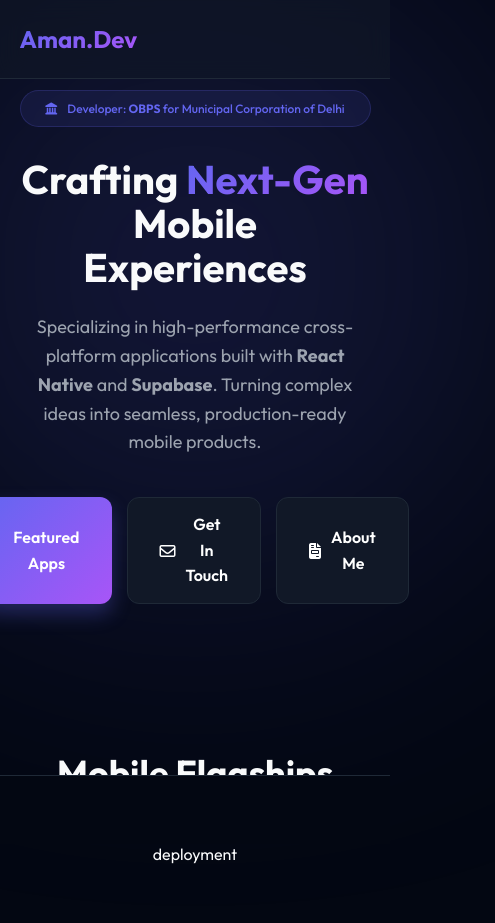
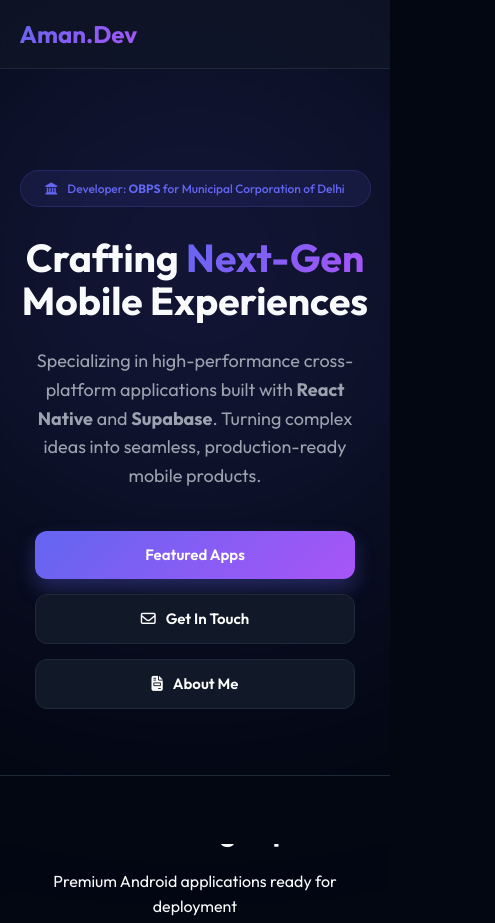
Before and after one commit to Aman7263/aman7263.github.io, a plain HTML site: page index.html in a window 390 px wide. Shown: the top 923 px of the page, 495 px wide, since content can reach past the window. Drawn offline with Linux system fonts and the light colour scheme.

Commit message:
Completed 1.5

```diff
--- a/index.html
+++ b/index.html
@@ -36,11 +36,21 @@
             font-family: 'Outfit', sans-serif;
         }
 
+        img {
+            max-width: 100%;
+            height: auto;
+        }
+
+        html, body {
+            overflow-x: hidden;
+            width: 100%;
+            position: relative;
+        }
+
         body {
             background-color: var(--bg);
             color: var(--text-main);
             line-height: 1.6;
-            overflow-x: hidden;
         }
 
         /* --- Animations --- */
@@ -155,19 +165,11 @@
             margin-bottom: 30px;
         }
 
-        @media (max-width: 480px) {
-            .featured-badge {
-                font-size: 12px;
-                padding: 8px 15px;
-                width: 100%;
-                justify-content: center;
-            }
-        }
-
         .cta-group {
             display: flex;
             gap: 15px;
             justify-content: center;
+            flex-wrap: wrap;
         }
 
         .btn {
@@ -314,8 +316,30 @@
         }
 
         @media (max-width: 768px) {
+            nav {
+                padding: 15px 5%;
+            }
+
             .hero {
-                padding-top: 20px;
+                padding: 100px 5% 40px;
+            }
+
+            .hero h1 {
+                font-size: clamp(32px, 10vw, 48px);
+            }
+
+            .cta-group {
+                flex-direction: column;
+                width: 100%;
+                max-width: 320px;
+                margin: 0 auto;
+            }
+
+            .btn {
+                width: 100%;
+                justify-content: center;
+                padding: 12px 24px;
+                font-size: 15px;
             }
 
             .project-grid {
@@ -324,6 +348,21 @@
 
             .nav-links {
                 display: none;
+            }
+
+            .project-image {
+                height: 300px;
+            }
+
+            .featured-badge {
+                font-size: 12px;
+                padding: 8px 15px;
+                width: 100%;
+                justify-content: center;
+            }
+
+            .section-header h2 {
+                font-size: 28px;
             }
         }
     </style>
@@ -486,7 +525,7 @@
     </section>
 
 
-    <section class="section" id="web" style="padding-top: 0;">
+    <section class="section" id="enterprise" style="padding-top: 0;">
         <!-- Projects: OBPS MCD -->
         <article class="project-card animate-in" style="animation-delay: 0.6s;">
             <div class="project-content">
```
